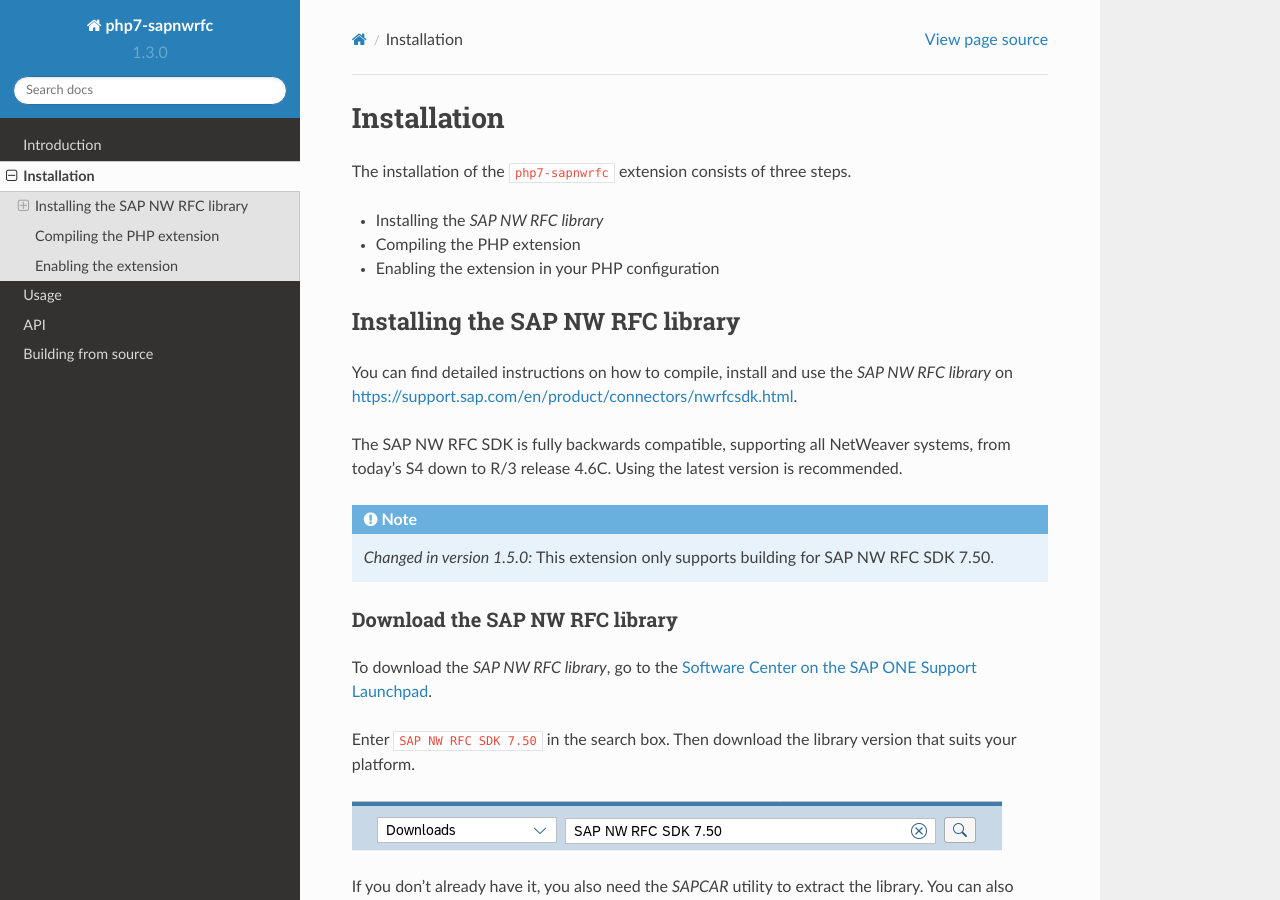
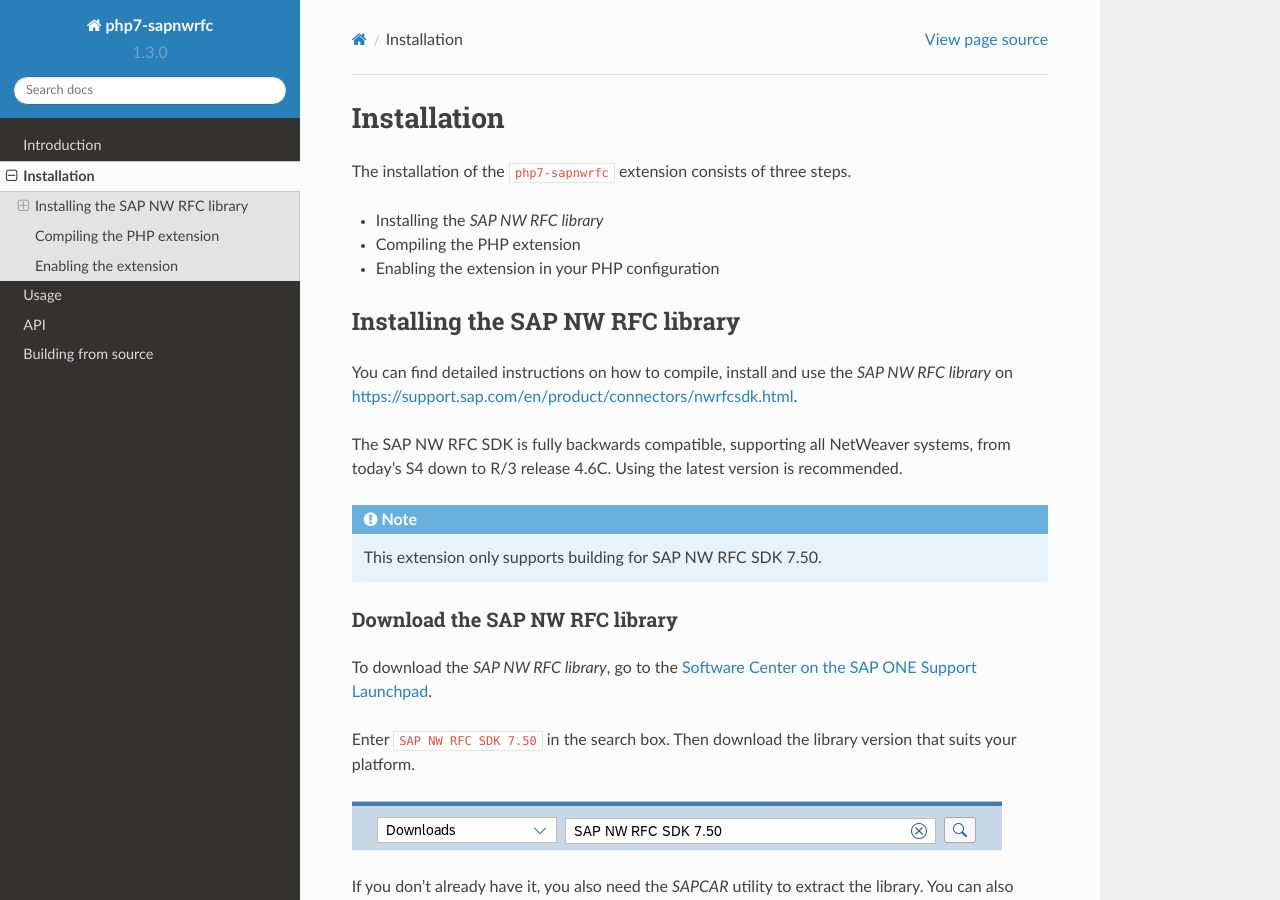
Before and after one commit to gkralik/php7-sapnwrfc, a Sphinx documentation site: the page built from docs/installation.rst, in a window 1280 px wide and 900 px high. Built offline with Sphinx 7.4.7 and the Read the Docs theme 2.0.0, drawn with Linux system fonts in a browser that asks for light colours.

Commit message:
update docs with SDK 7.50 requirement

```diff
--- a/docs/installation.rst
+++ b/docs/installation.rst
@@ -19,10 +19,7 @@
 from today's S4 down to R/3 release 4.6C. Using the latest version is recommended.
 
 .. note::
-
-   .. versionchanged:: 1.5.0
-
-      This extension only supports building for SAP NW RFC SDK 7.50.
+   This extension only supports building for SAP NW RFC SDK 7.50.
 
 Download the SAP NW RFC library
 ^^^^^^^^^^^^^^^^^^^^^^^^^^^^^^^
```
